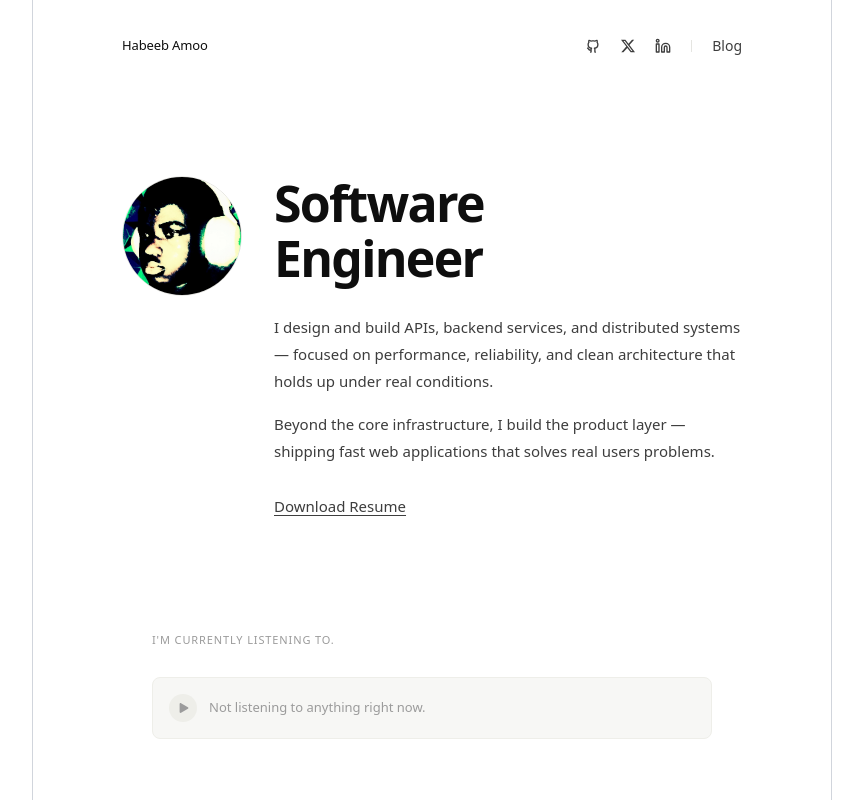
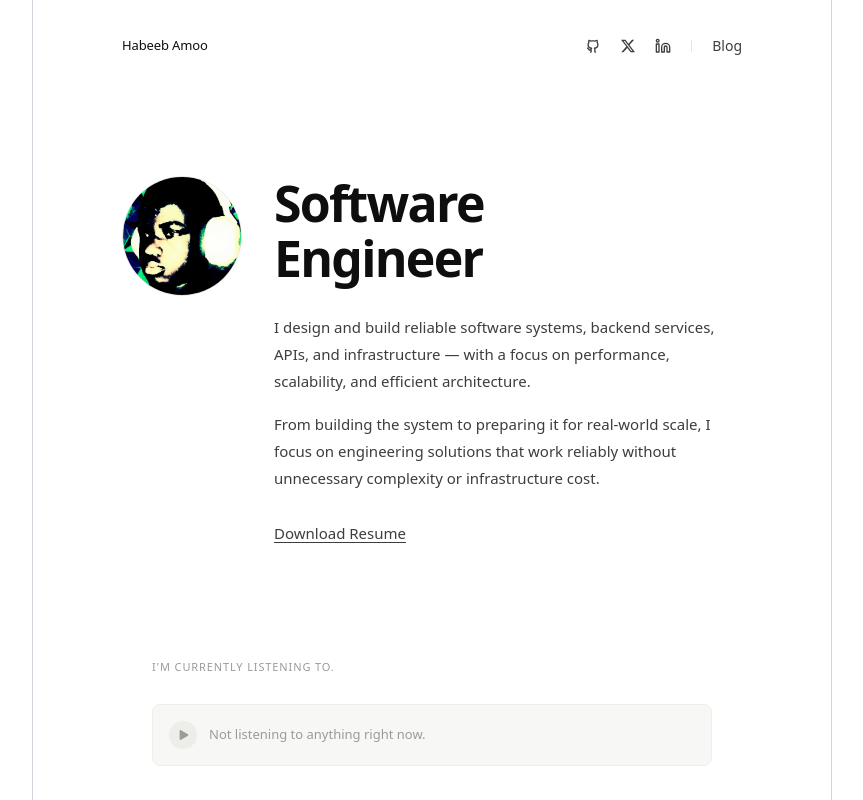
Before and after one commit to Habeebamoo/MyPortfolio, a Next.js app: page / in a window 1280 px wide. Shown: the top 800 px of the page, without its empty margins (208-1071 px from the left). Built offline with nearby package versions, Linux system fonts and the light colour scheme; no server answers.

Commit message:
updated hero messaging

```diff
--- a/src/components/Hero.tsx
+++ b/src/components/Hero.tsx
@@ -38,11 +38,11 @@ const Hero = () => {
 
           {/* About Paragraphs */}
           <p className="text-[15px] text-[#3D3D3D] leading-[1.8] max-w-140">
-            I design and build APIs, backend services, and distributed systems — focused on performance, reliability, and clean architecture that holds up under real conditions.
+            I design and build reliable software systems, backend services, APIs, and infrastructure — with a focus on performance, scalability, and efficient architecture.
           </p>
 
           <p className="text-[15px] text-[#3D3D3D] leading-[1.8] max-w-140 mt-4 mb-7">
-            Beyond the core infrastructure, I build the product layer — shipping fast web applications that solves real users problems.
+            From building the system to preparing it for real-world scale, I focus on engineering solutions that work reliably without unnecessary complexity or infrastructure cost.
           </p>
 
           {/* Underlined CV Link nested inside content flow */}
```
